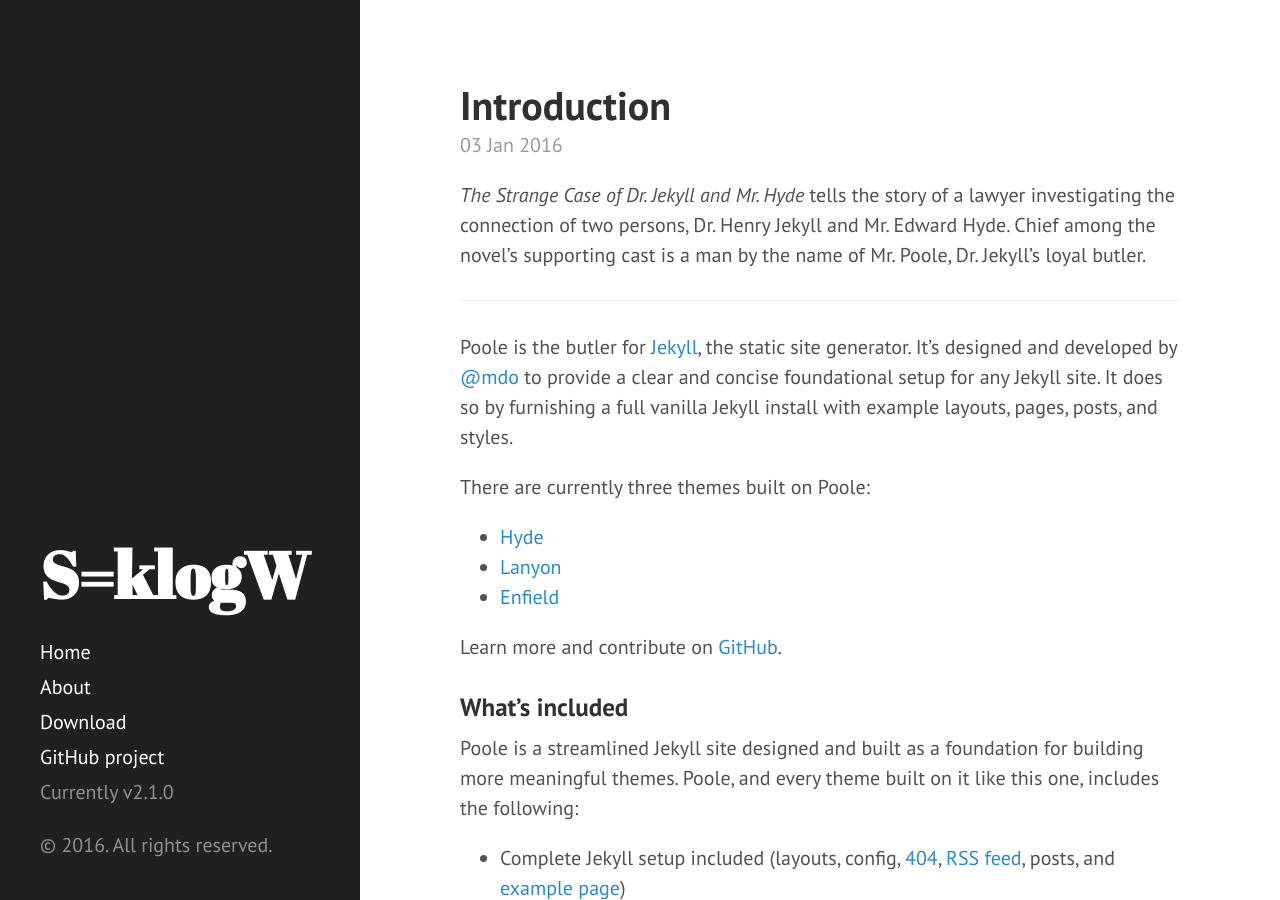
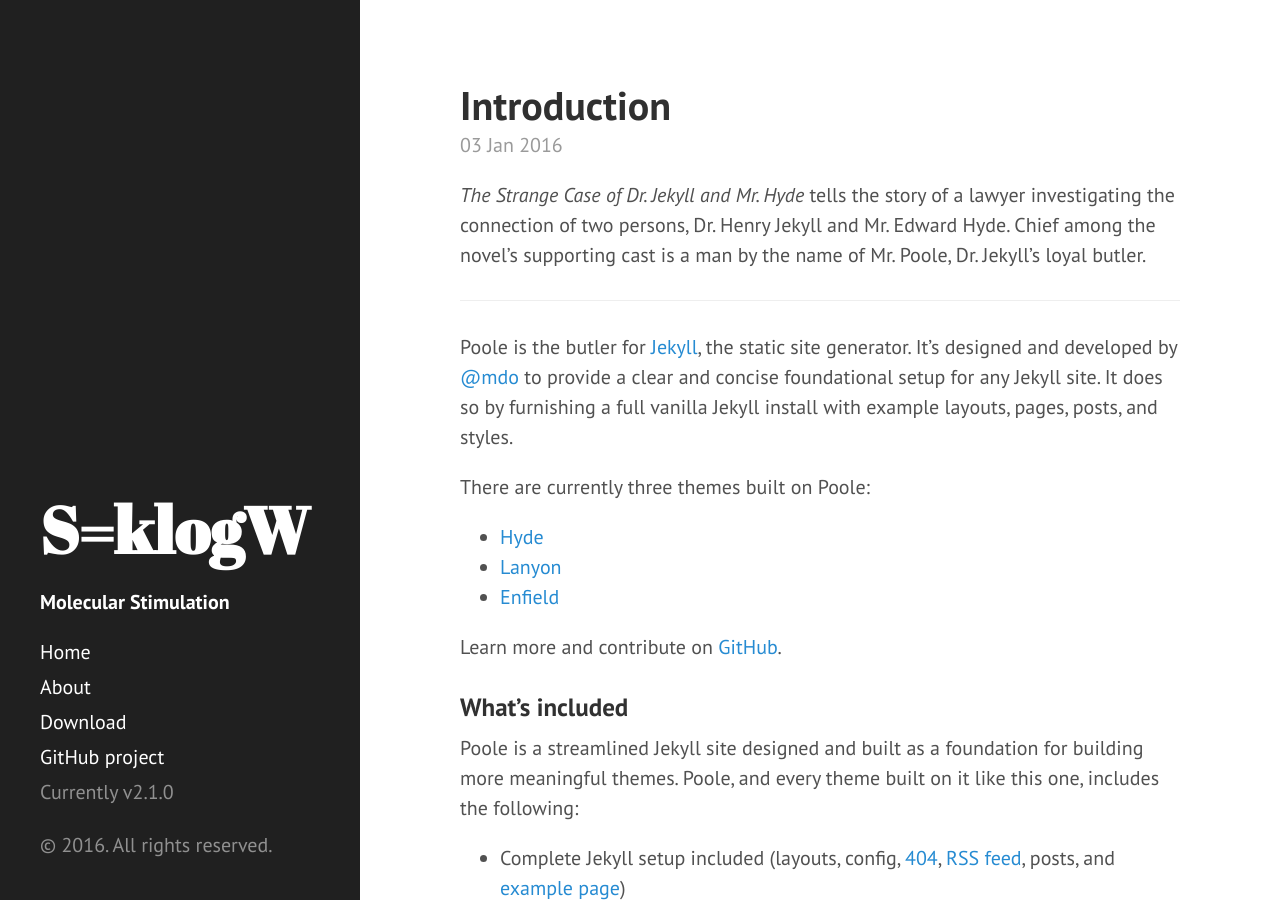
Before and after one commit to choderalab/klogw, a Jekyll site: the page built from index.html, in a window 1280 px wide and 900 px high. Built offline with Jekyll 4.4.1, drawn with Linux system fonts in a browser that asks for light colours; Markdown is read by kramdown in place of the engine named in the settings; formulas are drawn with MathJax 3; the list of posts is cut into pages by our own code.

Commit message:
Tinkering with sidebar

```diff
--- a/_includes/sidebar.html
+++ b/_includes/sidebar.html
@@ -6,6 +6,11 @@
           {{ site.title }}
         </a>
       </h1>
+      <h5>
+        <a href="{{ site.baseurl }}">
+          {{ site.tagline }}
+        </a>
+    </h5>
       <p class="lead">{{ site.description }}</p>
     </div>
 
```
